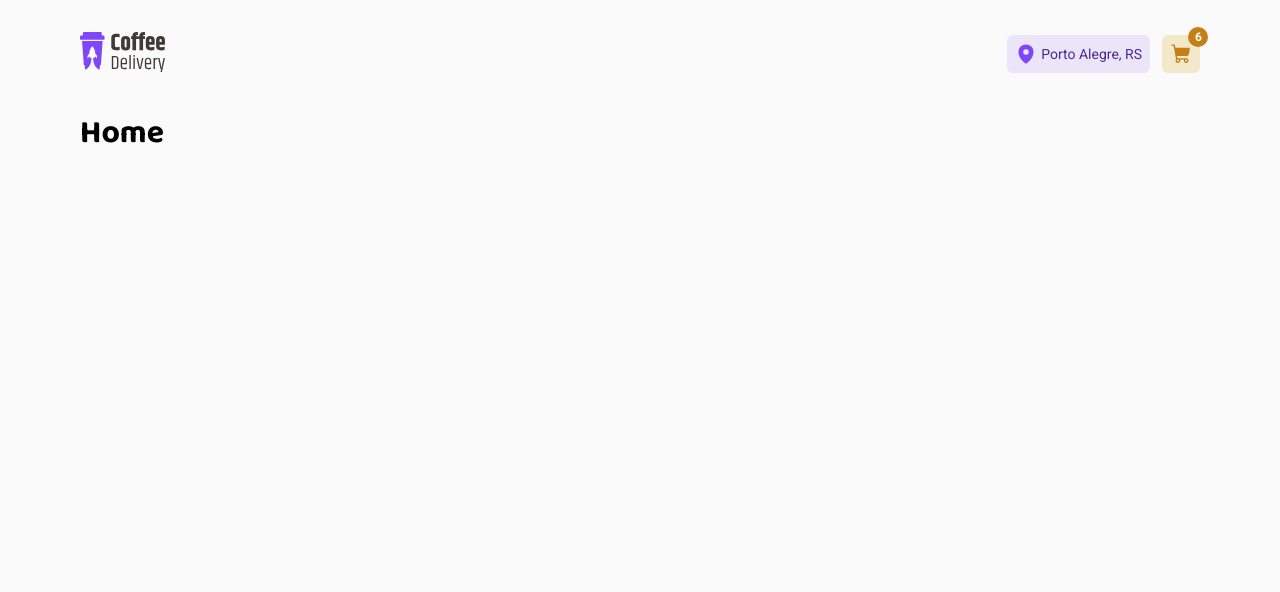
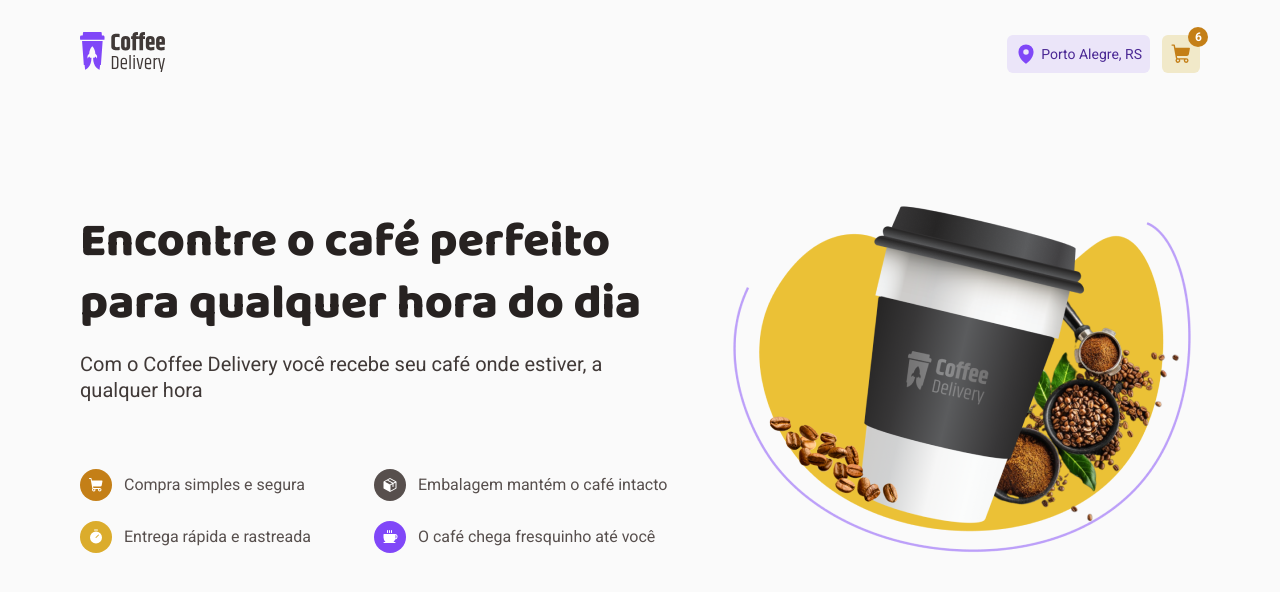
Before and after one commit to bernardodemarco/coffee-delivery, a React (Vite) app: page / in a window 1280 px wide. Shown: the top 592 px of the page. Built offline with nearby package versions, Linux system fonts and the light colour scheme.

Commit message:
IntroContent component

```diff
--- a/index.html
+++ b/index.html
@@ -1,5 +1,5 @@
 <!DOCTYPE html>
-<html lang="en">
+<html lang="pt-BR">
   <head>
     <meta charset="UTF-8" />
 
--- /dev/null
+++ b/src/components/RoundIcon/index.tsx
@@ -0,0 +1,25 @@
+import { ReactNode } from 'react'
+import { IconContainer } from './styles'
+
+export enum IconBackgroundColors {
+  YELLOW_DARK = 'yellow-dark',
+  YELLOW = 'yellow',
+  BASE_TEXT = 'base-text',
+  PURPLE = 'purple',
+}
+
+interface RoundIconProps {
+  children: ReactNode
+  iconBackgroundColor: IconBackgroundColors
+}
+
+export const RoundIcon = ({
+  children,
+  iconBackgroundColor,
+}: RoundIconProps) => {
+  return (
+    <IconContainer iconBackgroundColor={iconBackgroundColor}>
+      {children}
+    </IconContainer>
+  )
+}
--- /dev/null
+++ b/src/components/RoundIcon/styles.ts
@@ -0,0 +1,23 @@
+import styled from 'styled-components'
+import { IconBackgroundColors } from '.'
+
+interface IconContainerProps {
+  iconBackgroundColor: IconBackgroundColors
+}
+
+export const IconContainer = styled.div<IconContainerProps>`
+  display: flex;
+  justify-content: center;
+  align-items: center;
+  padding: 0.5rem;
+
+  width: 2rem;
+  height: 2rem;
+  background-color: ${({ theme, iconBackgroundColor }) =>
+    theme[iconBackgroundColor]};
+  border-radius: 50%;
+
+  svg {
+    color: ${({ theme }) => theme.white};
+  }
+`
--- /dev/null
+++ b/src/pages/Home/components/IntroContent/index.tsx
@@ -0,0 +1,59 @@
+import {
+  FeatureItem,
+  ImageContainer,
+  IntroContentContainer,
+  TextContainer,
+} from './styles'
+import { ShoppingCart, Timer, Package, Coffee } from '@phosphor-icons/react'
+import coffeeImage from './../../../../assets/coffee-image.png'
+
+import {
+  IconBackgroundColors,
+  RoundIcon,
+} from './../../../../components/RoundIcon'
+
+export const IntroContent = () => {
+  return (
+    <IntroContentContainer>
+      <TextContainer>
+        <h1>Encontre o café perfeito para qualquer hora do dia</h1>
+        <p>
+          Com o Coffee Delivery você recebe seu café onde estiver, a qualquer
+          hora
+        </p>
+        <div>
+          <FeatureItem>
+            <RoundIcon iconBackgroundColor={IconBackgroundColors.YELLOW_DARK}>
+              <ShoppingCart size={16} weight="fill" />
+            </RoundIcon>
+            <span>Compra simples e segura</span>
+          </FeatureItem>
+          <FeatureItem>
+            <RoundIcon iconBackgroundColor={IconBackgroundColors.BASE_TEXT}>
+              <Package size={16} weight="fill" />
+            </RoundIcon>
+            <span>Embalagem mantém o café intacto</span>
+          </FeatureItem>
+          <FeatureItem>
+            <RoundIcon iconBackgroundColor={IconBackgroundColors.YELLOW}>
+              <Timer size={16} weight="fill" />
+            </RoundIcon>
+            <span>Entrega rápida e rastreada</span>
+          </FeatureItem>
+          <FeatureItem>
+            <RoundIcon iconBackgroundColor={IconBackgroundColors.PURPLE}>
+              <Coffee size={16} weight="fill" />
+            </RoundIcon>
+            <span>O café chega fresquinho até você</span>
+          </FeatureItem>
+        </div>
+      </TextContainer>
+      <ImageContainer>
+        <img
+          src={coffeeImage}
+          alt="Copo de café de plástico da Coffee Delivery, com grãos de café em um plano de fundo de cor amarela."
+        />
+      </ImageContainer>
+    </IntroContentContainer>
+  )
+}
--- /dev/null
+++ b/src/pages/Home/components/IntroContent/styles.ts
@@ -0,0 +1,63 @@
+import styled from 'styled-components'
+
+export const IntroContentContainer = styled.main`
+  display: flex;
+  justify-content: center;
+  align-items: center;
+  gap: 3.5rem;
+
+  padding-top: 5.75rem;
+  padding-bottom: 8.75rem;
+
+  @media screen and (max-width: 992px) {
+    flex-direction: column;
+    padding-top: 4rem;
+  }
+`
+
+export const TextContainer = styled.div`
+  h1 {
+    font-weight: 800;
+    font-size: 3rem;
+    line-height: 1.3;
+    color: ${({ theme }) => theme['base-title']};
+  }
+
+  p {
+    font-weight: 400;
+    font-size: 1.25rem;
+    line-height: 1.3;
+    color: ${({ theme }) => theme['base-subtitle']};
+    margin-bottom: 4.125rem;
+    margin-top: 1rem;
+  }
+
+  & > div {
+    display: grid;
+    grid-template-columns: 1fr 1fr;
+    row-gap: 1.25rem;
+
+    @media screen and (max-width: 576px) {
+      grid-template-columns: 1fr;
+    }
+  }
+`
+
+export const FeatureItem = styled.div`
+  display: flex;
+  align-items: center;
+  gap: 0.75rem;
+
+  span {
+    font-weight: 400;
+    font-size: 1rem;
+    line-height: 1.3;
+    color: ${({ theme }) => theme['base-text']};
+  }
+`
+
+export const ImageContainer = styled.div`
+  @media screen and (max-width: 576px) {
+    display: none;
+  }
+`
--- a/src/pages/Home/index.tsx
+++ b/src/pages/Home/index.tsx
@@ -1,3 +1,5 @@
+import { IntroContent } from './components/IntroContent'
+
 export const Home = () => {
-  return <h1>Home</h1>
+  return <IntroContent />
 }
--- a/src/styles/global.ts
+++ b/src/styles/global.ts
@@ -28,4 +28,8 @@ export const GlobalStyles = createGlobalStyle`
     outline: 0;
     box-shadow: none;
   }
+
+  ::selection {
+    background-color: ${({ theme }) => theme['yellow-light']};
+  }
 `
```
Also changed, not shown: .eslintrc.json, src/assets/coffee-image.png (added).
